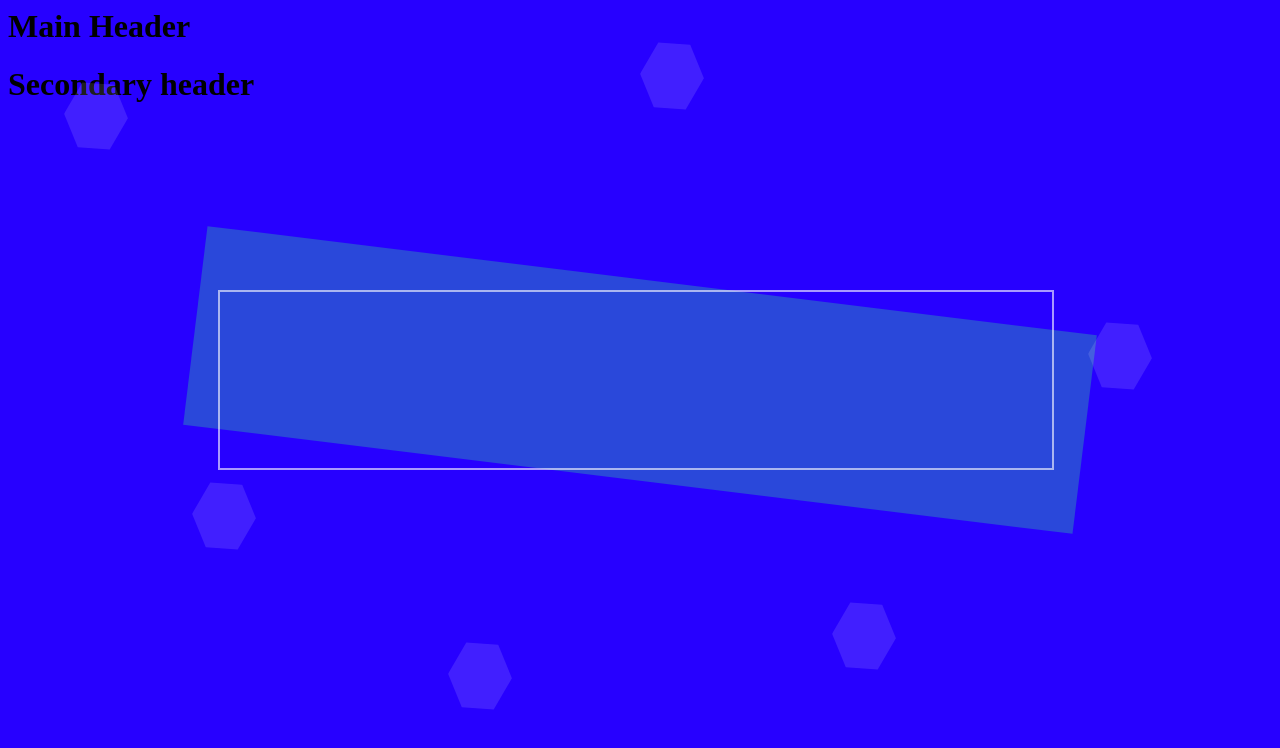
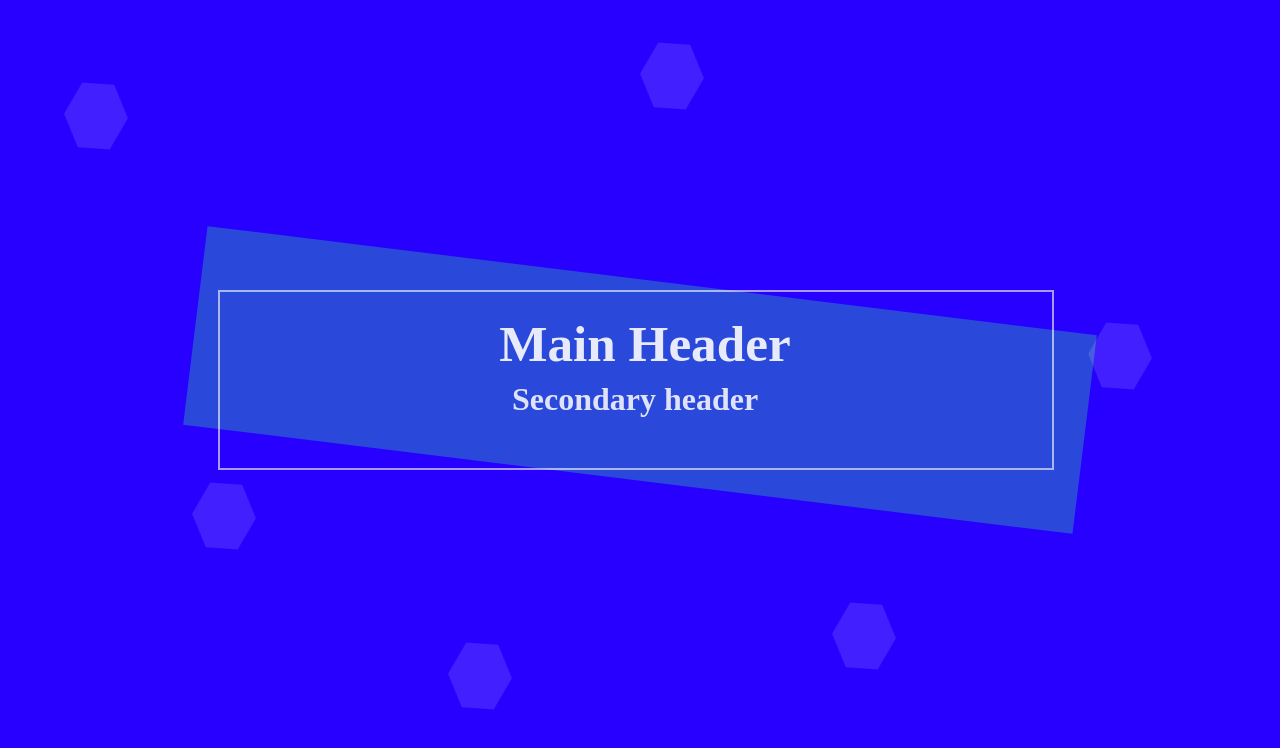
Before and after one commit to BravoGen-Developers/home-page-template, a plain HTML site: page index.html in a window 1280 px wide. Drawn offline with Linux system fonts and the light colour scheme.

Commit message:
Update primary.css

```diff
--- a/primary.css
+++ b/primary.css
@@ -109,3 +109,23 @@ border: 2px solid white;
   transform: rotate(4deg);
  -webkit-clip-path: polygon(25% 5%, 75% 5%, 100% 50%, 75% 95%, 25% 95%, 0% 50%);
 }
+
+.header1
+{
+position: absolute;
+font-size: 4vw;
+color: white;
+opacity: .89;
+left: 39%;
+top: 35%;
+}
+
+.header2
+{
+  position: absolute;
+  color: white;
+  opacity: .85;
+  font-size: 2.5vw;
+  left: 40%;
+  top: 45%;
+}
```
